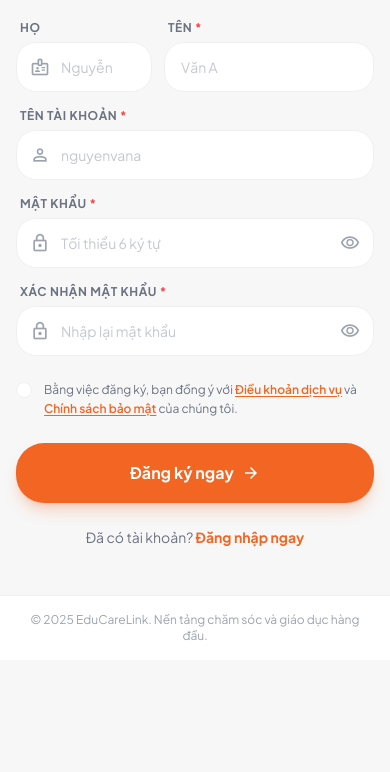
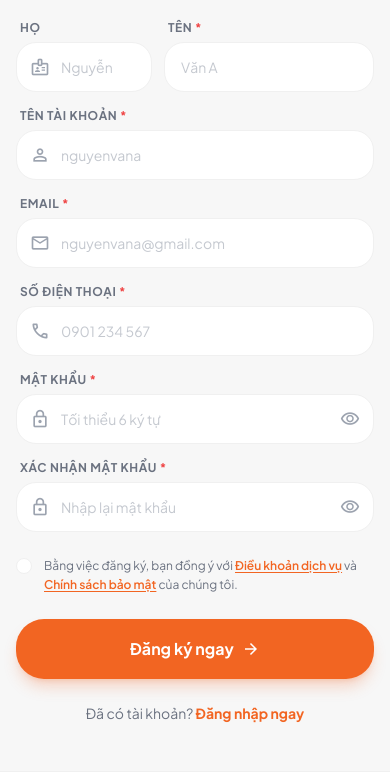
Before and after one commit to huyhandsome6996/educarelink-backend-4-12-2026, a Django app: page /register/ in a window 390 px wide. Shown: the part 369-1141 px from the top of the page. Before the commit the page ends 1009 px from the top, so only its background shows below. Run offline with Django 5.2, Linux system fonts and the light colour scheme; some libraries are stand-ins or nearby versions.

Commit message:
fix: add missing email and phone number fields to registration form

```diff
--- a/frontend/templates/frontend/register.html
+++ b/frontend/templates/frontend/register.html
@@ -323,6 +323,28 @@
                             </div>
                         </div>
 
+                        <!-- Email -->
+                        <div>
+                            <label class="block text-xs font-bold text-textSecondary uppercase tracking-wider mb-1.5 ml-1">Email <span class="text-errorMain">*</span></label>
+                            <div class="relative">
+                                <span class="material-symbols-outlined absolute left-3.5 top-1/2 -translate-y-1/2 text-textMuted text-xl">mail</span>
+                                <input type="email" id="email" name="email" required autocomplete="email"
+                                    class="w-full pl-11 pr-3 py-3.5 bg-white border border-borderMain rounded-lg focus:ring-2 focus:ring-primary/20 focus:border-primary transition-all outline-none text-textPrimary placeholder:text-textMuted/60 text-sm"
+                                    placeholder="nguyenvana@gmail.com"/>
+                            </div>
+                        </div>
+
+                        <!-- Phone Number -->
+                        <div>
+                            <label class="block text-xs font-bold text-textSecondary uppercase tracking-wider mb-1.5 ml-1">Số điện thoại <span class="text-errorMain">*</span></label>
+                            <div class="relative">
+                                <span class="material-symbols-outlined absolute left-3.5 top-1/2 -translate-y-1/2 text-textMuted text-xl">call</span>
+                                <input type="tel" id="phone_number" name="phone_number" required
+                                    class="w-full pl-11 pr-3 py-3.5 bg-white border border-borderMain rounded-lg focus:ring-2 focus:ring-primary/20 focus:border-primary transition-all outline-none text-textPrimary placeholder:text-textMuted/60 text-sm"
+                                    placeholder="0901 234 567"/>
+                            </div>
+                        </div>
+
                         <!-- Password -->
                         <div>
                             <label class="block text-xs font-bold text-textSecondary uppercase tracking-wider mb-1.5 ml-1">Mật khẩu <span class="text-errorMain">*</span></label>
@@ -364,18 +386,7 @@
                             </div>
                         </div>
 
-                        <!-- Phone Number -->
                         <div class="space-y-4">
-                            <div>
-                                <label class="block text-xs font-bold text-textSecondary uppercase tracking-wider mb-1.5 ml-1">Số điện thoại <span class="text-errorMain">*</span></label>
-                                <div class="relative">
-                                    <span class="material-symbols-outlined absolute left-3.5 top-1/2 -translate-y-1/2 text-textMuted text-xl">call</span>
-                                    <input type="tel" id="phone_number" name="phone_number"
-                                        class="w-full pl-11 pr-3 py-3.5 bg-white border border-borderMain rounded-lg focus:ring-2 focus:ring-primary/20 focus:border-primary transition-all outline-none text-textPrimary placeholder:text-textMuted/60 text-sm"
-                                        placeholder="0901 234 567"/>
-                                </div>
-                            </div>
-
                             <!-- Address -->
                             <div>
                                 <label class="block text-xs font-bold text-textSecondary uppercase tracking-wider mb-1.5 ml-1">Địa chỉ <span class="text-errorMain">*</span></label>
@@ -710,6 +721,8 @@
         const firstName    = document.getElementById('first_name').value.trim();
         const lastName     = document.getElementById('last_name').value.trim();
         const username     = document.getElementById('username').value.trim();
+        const email        = document.getElementById('email').value.trim();
+        const phoneNumber  = document.getElementById('phone_number').value.trim();
         const password     = document.getElementById('password').value;
         const confirmPassword = document.getElementById('confirm_password').value;
         const agreeTerms   = document.getElementById('agree_terms').checked;
@@ -717,6 +730,14 @@
         // Validation
         if (!username) {
             showToast('Vui lòng nhập tên tài khoản.', 'error');
+            return;
+        }
+        if (!email) {
+            showToast('Vui lòng nhập email.', 'error');
+            return;
+        }
+        if (!phoneNumber) {
+            showToast('Vui lòng nhập số điện thoại.', 'error');
             return;
         }
         if (!firstName) {
@@ -742,13 +763,8 @@
 
         // Worker-specific validation
         if (selectedRole === 'worker') {
-            const phoneNumber = document.getElementById('phone_number').value.trim();
-            const address     = document.getElementById('address').value.trim();
+            const address = document.getElementById('address').value.trim();
 
-            if (!phoneNumber) {
-                showToast('Carepartner cần cung cấp số điện thoại.', 'error');
-                return;
-            }
             if (!address) {
                 showToast('Carepartner cần cung cấp địa chỉ.', 'error');
                 return;
@@ -785,11 +801,12 @@
                 // Use FormData for worker (file uploads)
                 const formData = new FormData();
                 formData.append('username', username);
+                formData.append('email', email);
                 formData.append('password', password);
                 formData.append('role', selectedRole);
                 formData.append('first_name', firstName);
                 formData.append('last_name', lastName);
-                formData.append('phone_number', document.getElementById('phone_number').value.trim());
+                formData.append('phone_number', phoneNumber);
                 formData.append('address', document.getElementById('address').value.trim());
                 formData.append('id_card_front', uploadedFiles.id_card_front);
                 formData.append('id_card_back', uploadedFiles.id_card_back);
@@ -806,10 +823,12 @@
                     headers: { 'Content-Type': 'application/json' },
                     body: JSON.stringify({
                         username: username,
+                        email: email,
                         password: password,
                         role: selectedRole,
                         first_name: firstName,
                         last_name: lastName,
+                        phone_number: phoneNumber,
                     }),
                 });
             }
```
Also changed, not shown: frontend/templates/frontend/login.html (+1 -8 lines), db.sqlite3.
